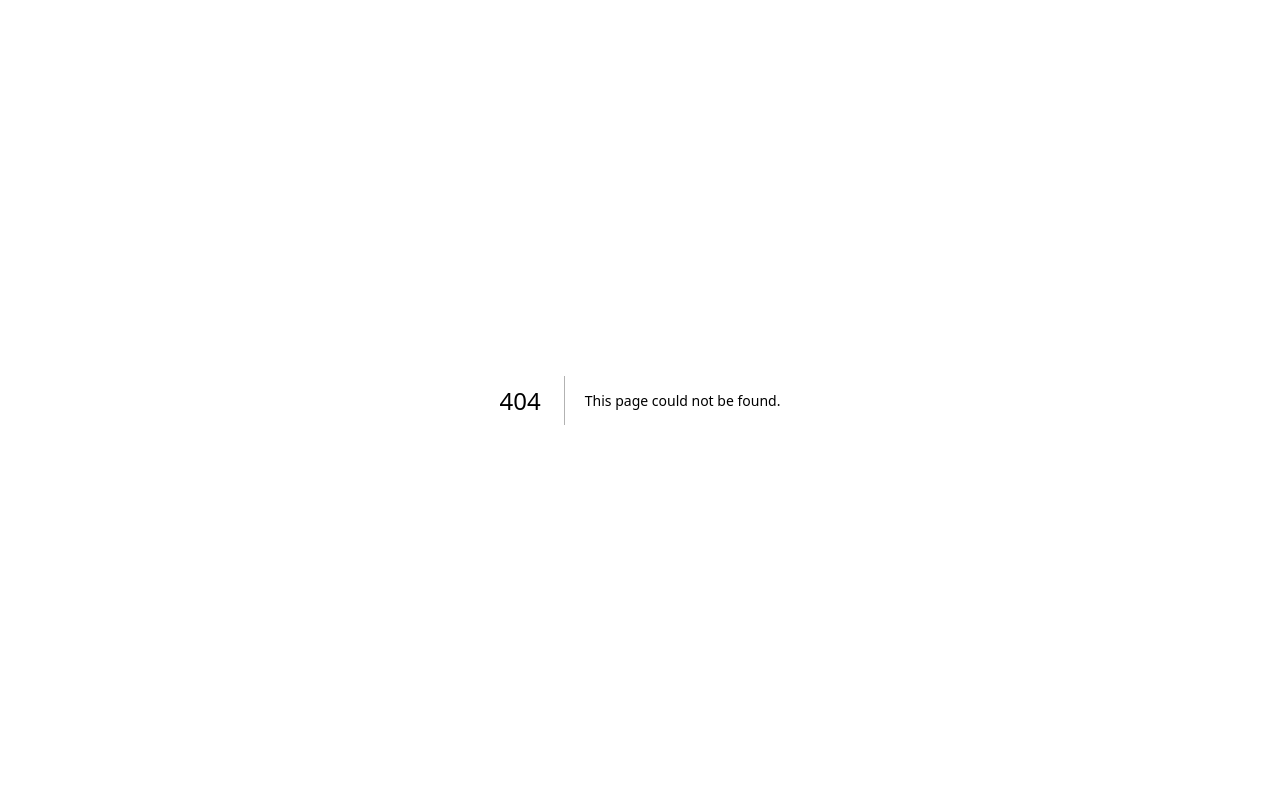
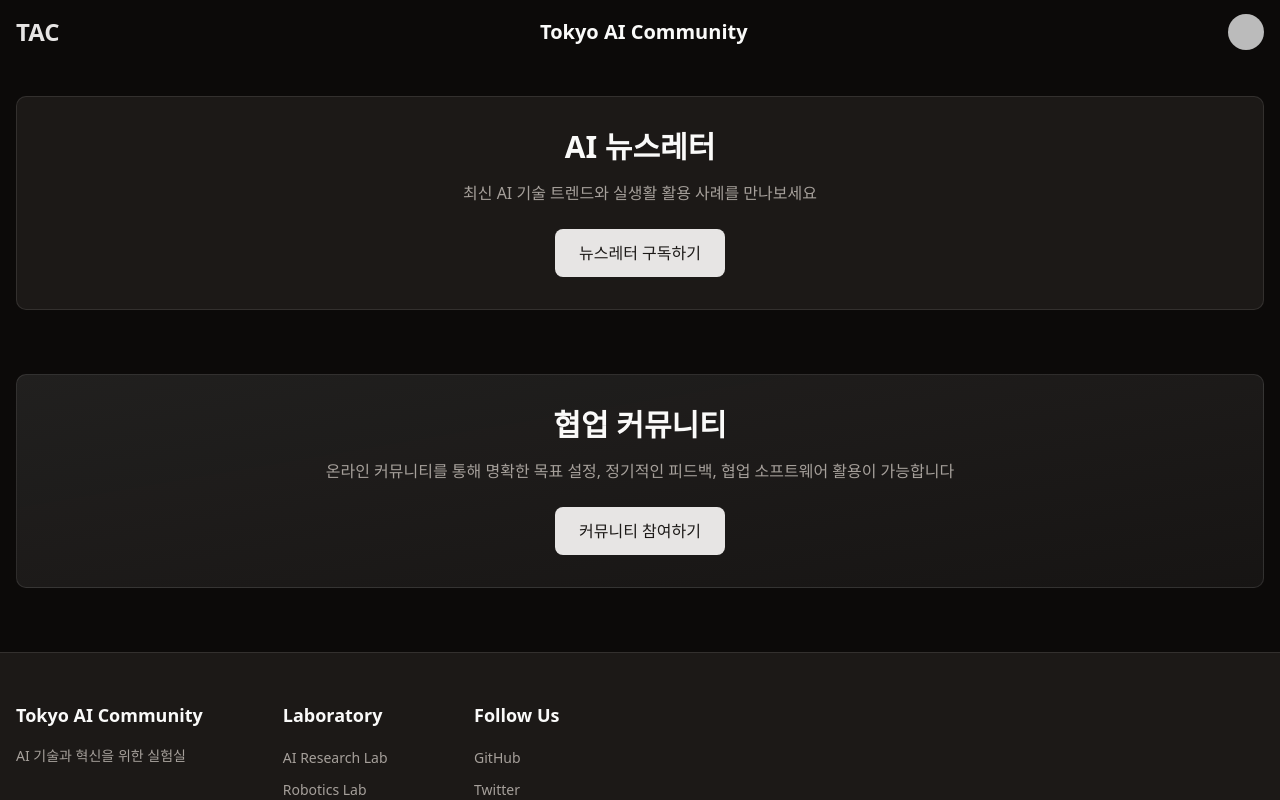
Before and after one commit to Dongoooori/ai-community, a Next.js app: page /home in a window 1280 px wide. Before the commit this address had no page. Shown: the top 800 px of the page. Built offline with nearby package versions, Linux system fonts and the light colour scheme; no server answers; sample sign-in values are in the browser's storage.

Commit message:
fix: refactor and new home page

```diff
--- a/package.json
+++ b/package.json
@@ -13,6 +13,7 @@
     "@prisma/client": "^6.17.1",
     "@radix-ui/react-slot": "^1.2.3",
     "class-variance-authority": "^0.7.1",
+    "classnames": "^2.5.1",
     "clsx": "^2.1.1",
     "framer-motion": "^12.23.22",
     "lucide-react": "^0.544.0",
--- a/src/app/api/auth/[...nextauth]/route.ts
+++ b/src/app/api/auth/[...nextauth]/route.ts
@@ -55,12 +55,12 @@ const handler = NextAuth({
   callbacks: {
     async redirect({ url, baseUrl }) {
       // 로그인 후 리다이렉트 처리
-      // 상대 경로면 baseUrl 추가
+      // callbackUrl이 명시되어 있으면 해당 URL로 이동
       if (url.startsWith("/")) return `${baseUrl}${url}`
       // 같은 도메인이면 허용
       else if (new URL(url).origin === baseUrl) return url
-      // 그 외에는 홈으로
-      return baseUrl
+      // 그 외에는 /home으로
+      return `${baseUrl}/home`
     },
     async jwt({ token, user }) {
       // 로그인 직후 user 정보를 token에 저장
--- a/src/app/auth/signin/page.tsx
+++ b/src/app/auth/signin/page.tsx
@@ -1,60 +1,62 @@
 "use client"
+import Layout from "@/components/Layout"
+import Loading from "@/components/Loading"
 import { signIn, useSession, signOut } from "next-auth/react"
+import { useCallback } from "react"
 
 export default function SignIn() {
   const { data: session, status } = useSession()
 
-  const handleGoogleSignIn = () => {
-    signIn("google", { callbackUrl: "/" })
-  }
+  const handleGoogleSignIn = useCallback(() => {
+    signIn("google", { callbackUrl: "/home" })
+  }, [])
 
-  const handleSignOut = () => {
+  const handleSignOut = useCallback(() => {
     signOut({ callbackUrl: "/" })
-  }
-console.log(status)
+  }, [])
+
   if (status === "loading") {
     return (
-      <div className="min-h-screen flex items-center justify-center bg-gray-50">
-        <div className="text-center">
-          <p className="text-gray-600">로딩 중...</p>
-        </div>
-      </div>
+      <Loading />
     )
   }
 
   if (session) {
     return (
-      <div className="min-h-screen flex items-center justify-center bg-gray-50">
+      <Layout displayFooter={false} className="bg-black">
+        <div className="flex-1 flex items-center justify-center">
           <div className="max-w-md w-full space-y-8 p-8">
             <div>
-            <h2 className="mt-6 text-center text-3xl font-extrabold text-gray-900">
+              <h2 className="mt-6 text-center text-3xl font-extrabold text-white">
                 이미 로그인됨
               </h2>
-            <p className="mt-2 text-center text-sm text-gray-600">
+              <p className="mt-2 text-center text-sm text-white">
                 {session.user?.email}로 로그인되어 있습니다
               </p>
             </div>
             <div className="mt-8 space-y-6">
               <button
                 onClick={handleSignOut}
-              className="group relative w-full flex justify-center py-3 px-4 border border-transparent text-sm font-medium rounded-md text-white bg-red-600 hover:bg-red-700 focus:outline-none focus:ring-2 focus:ring-offset-2 focus:ring-red-500 transition-colors"
+                className="relative w-full flex justify-center py-3 px-4 text-sm font-medium rounded-md text-white bg-gradient-to-r from-purple-300 to-purple-600 cursor-pointer"
               >
                 로그아웃
               </button>
             </div>
           </div>
         </div>
+      </Layout>
     )
   }
 
   return (
-    <div className="min-h-screen flex items-center justify-center bg-gray-50">
+    <Layout displayFooter={false} className="bg-black">
+      <div className="flex-1 flex items-center justify-center">
         <div className="max-w-md w-full space-y-8 p-8">
           <div>
-          <h2 className="mt-6 text-center text-3xl font-extrabold text-gray-900">
+            <h2 className="mt-6 text-center text-3xl font-extrabold text-white">
               로그인
             </h2>
-          <p className="mt-2 text-center text-sm text-gray-600">
+            <p className="mt-2 text-center text-sm text-white">
               Tokyo AI Community에 로그인하세요
             </p>
           </div>
@@ -63,12 +65,13 @@ console.log(status)
             {/* Google 로그인 버튼 */}
             <button
               onClick={handleGoogleSignIn}
-            className="group relative w-full flex justify-center py-3 px-4 border border-transparent text-sm font-medium rounded-md text-white bg-blue-600 hover:bg-blue-700 focus:outline-none focus:ring-2 focus:ring-offset-2 focus:ring-blue-500 transition-colors"
+              className="relative w-full flex justify-center py-3 px-4 text-sm font-medium rounded-md text-white bg-gradient-to-r from-purple-300 to-purple-600 cursor-pointer"
             >
               Google로 로그인
             </button>
           </div>
         </div>
       </div>
+    </Layout>
   )
 }
--- a/src/app/auth/signout/page.tsx
+++ b/src/app/auth/signout/page.tsx
@@ -1,19 +1,19 @@
 "use client"
 import { signOut, useSession } from "next-auth/react"
 import { useRouter } from "next/navigation"
-import { useEffect } from "react"
+import { useCallback, useEffect } from "react"
 
 export default function SignOut() {
   const { data: session, status } = useSession()
   const router = useRouter()
 
-  const handleSignOut = () => {
+  const handleSignOut = useCallback(() => {
     signOut({ callbackUrl: "/" })
-  }
+  }, [])
 
-  const handleCancel = () => {
-    router.push('/')
-  }
+  const handleCancel = useCallback(() => {
+    router.push('/home')
+  }, [router])
 
   // 로그인되지 않은 경우 메인 페이지로 리디렉션
   useEffect(() => {
@@ -37,18 +37,12 @@ export default function SignOut() {
   }
 
   return (
-    <div className="min-h-screen flex items-center justify-center bg-gray-50">
+    <div className="min-h-screen flex items-center justify-center bg-black">
       <div className="max-w-md w-full space-y-8 p-8">
         <div>
-          <h2 className="mt-6 text-center text-3xl font-extrabold text-gray-900">
+          <h2 className="mt-6 text-center text-3xl font-extrabold text-white">
             로그아웃
           </h2>
-          <p className="mt-2 text-center text-sm text-gray-600">
-            정말로 로그아웃하시겠습니까?
-          </p>
-          <p className="mt-1 text-center text-sm text-gray-500">
-            {session.user?.email}
-          </p>
         </div>
         <div className="mt-8 space-y-4">
           <button
--- /dev/null
+++ b/src/app/home/page.tsx
@@ -0,0 +1,73 @@
+'use client';
+
+import { useSession } from 'next-auth/react';
+import { useRouter } from 'next/navigation';
+import { useEffect } from 'react';
+import Layout from '@/components/Layout';
+import Loading from '@/components/Loading';
+
+export default function HomePage() {
+  const { data: session, status } = useSession();
+  const router = useRouter();
+
+  // 로그인하지 않은 사용자는 로그인 페이지로 리다이렉트
+  useEffect(() => {
+    if (status === 'unauthenticated') {
+      router.push('/auth/signin');
+    }
+  }, [status, router]);
+
+  // 로딩 중일 때
+  if (status === 'loading') {
+    return (
+      <Loading />
+    );
+  }
+
+  // 로그인하지 않은 경우 (리다이렉트 전까지 표시)
+  if (!session) {
+    return null;
+  }
+
+  return (
+    <Layout className="bg-background">
+
+      {/* 메인 콘텐츠 */}
+      <div className="pt-24 pb-16 px-4">
+        <div className="max-w-7xl mx-auto">
+
+          {/* 뉴스레터 섹션 */}
+          <section className="mb-16">
+            <div className="bg-card border border-border rounded-lg p-8 text-center">
+              <h2 className="text-3xl font-bold text-foreground mb-4">
+                AI 뉴스레터
+              </h2>
+              <p className="text-muted-foreground mb-6">
+                최신 AI 기술 트렌드와 실생활 활용 사례를 만나보세요
+              </p>
+              <button className="bg-primary text-primary-foreground px-6 py-3 rounded-md font-medium hover:opacity-90 transition-opacity">
+                뉴스레터 구독하기
+              </button>
+            </div>
+          </section>
+
+          {/* 커뮤니티 섹션 */}
+          <section>
+            <div className="bg-gradient-to-br from-primary/10 to-primary/5 border border-border rounded-lg p-8 text-center">
+              <h2 className="text-3xl font-bold text-foreground mb-4">
+                협업 커뮤니티
+              </h2>
+              <p className="text-muted-foreground mb-6 max-w-2xl mx-auto">
+                온라인 커뮤니티를 통해 명확한 목표 설정, 정기적인 피드백, 협업 소프트웨어 활용이 가능합니다
+              </p>
+              <button className="bg-primary text-primary-foreground px-6 py-3 rounded-md font-medium hover:opacity-90 transition-opacity">
+                커뮤니티 참여하기
+              </button>
+            </div>
+          </section>
+        </div>
+      </div>
+
+    </Layout>
+  );
+}
--- a/src/app/page.tsx
+++ b/src/app/page.tsx
@@ -5,6 +5,7 @@ import LabSection from '@/components/LabSection';
 import CommunitySection from '@/components/CommunitySection';
 import Footer from '@/components/Footer';
 import NewsletterSection from '@/components/NewsletterSection';
+import Layout from '@/components/Layout';
 
 // API 데이터 타입 정의
 interface HeroData {
@@ -28,21 +29,6 @@ interface CommunityData {
   image_url: string;
   headline: string;
   description: string;
-}
-
-interface FooterData {
-  brand: {
-    name: string;
-    description: string;
-  };
-  laboratory: Array<{
-    label: string;
-    href: string;
-  }>;
-  social: Array<{
-    label: string;
-    href: string;
-  }>;
 }
 
 interface NewsletterData {
@@ -118,41 +104,20 @@ async function getNewsletterData(): Promise<NewsletterData> {
   };
 }
 
-async function getFooterData(): Promise<FooterData> {
-  return {
-    brand: {
-      name: 'Tokyo AI Community',
-      description: 'AI 기술과 혁신을 위한 실험실',
-    },
-    laboratory: [
-      { label: 'AI Research Lab', href: '#ai-research' },
-      { label: 'Robotics Lab', href: '#robotics' },
-      { label: 'Data Science Lab', href: '#data-science' },
-    ],
-    social: [
-      { label: 'GitHub', href: 'https://github.com' },
-      { label: 'Twitter', href: 'https://twitter.com' },
-      { label: 'LinkedIn', href: 'https://linkedin.com' },
-    ],
-  };
-}
-
 export default async function Home() {
   // 모든 데이터를 병렬로 가져오기
-  const [heroData, labsData, communityData, newsletterData, footerData] = await Promise.all([
+  const [heroData, labsData, communityData, newsletterData] = await Promise.all([
     getHeroData(),
     getLabsData(),
     getCommunityData(),
     getNewsletterData(),
-    getFooterData(),
   ]);
 
   // 실험실 데이터를 position 순으로 정렬
   const sortedLabsData = labsData.sort((a, b) => a.position - b.position);
 
   return (
-    <div className="min-h-screen">
-      <Header />
+    <Layout className="min-h-screen">
 
       {/* 히어로 섹션 */}
       <HeroVideo data={heroData} />
@@ -177,8 +142,6 @@ export default async function Home() {
         <NewsletterSection data={newsletterData} />
       </div>
 
-      {/* 푸터 */}
-      <Footer data={footerData} />
-    </div>
+    </Layout>
   );
 }
--- a/src/components/Footer.tsx
+++ b/src/components/Footer.tsx
@@ -2,37 +2,35 @@
 
 import Link from 'next/link';
 
-interface FooterData {
+const footerData = {
   brand: {
-    name: string;
-    description: string;
-  };
-  laboratory: Array<{
-    label: string;
-    href: string;
-  }>;
-  social: Array<{
-    label: string;
-    href: string;
-  }>;
+    name: 'Tokyo AI Community',
+    description: 'AI 기술과 혁신을 위한 실험실',
+  },
+  laboratory: [
+    { label: 'AI Research Lab', href: '#ai-research' },
+    { label: 'Robotics Lab', href: '#robotics' },
+    { label: 'Data Science Lab', href: '#data-science' },
+  ],
+  social: [
+    { label: 'GitHub', href: 'https://github.com' },
+    { label: 'Twitter', href: 'https://twitter.com' },
+    { label: 'LinkedIn', href: 'https://linkedin.com' },
+  ],
 }
 
-interface FooterProps {
-  data: FooterData;
-}
-
-export default function Footer({ data }: FooterProps) {
+export default function Footer() {
   return (
-    <footer className="bg-card border-t border-border">
+    <footer className="w-full h-full bg-card border-t border-border">
       <div className="w-full px-4 py-12">
         <div className="flex gap-20">
           {/* 브랜드 섹션 */}
           <div className="space-y-4">
             <h3 className="text-lg font-semibold text-foreground">
-              {data.brand.name}
+              {footerData.brand.name}
             </h3>
             <p className="text-muted-foreground text-sm leading-relaxed">
-              {data.brand.description}
+              {footerData.brand.description}
             </p>
           </div>
 
@@ -42,7 +40,7 @@ export default function Footer({ data }: FooterProps) {
               Laboratory
             </h3>
             <ul className="space-y-2">
-              {data.laboratory.map((lab) => (
+              {footerData.laboratory.map((lab) => (
                 <li key={lab.href}>
                   <Link
                     href={lab.href}
@@ -61,7 +59,7 @@ export default function Footer({ data }: FooterProps) {
               Follow Us
             </h3>
             <ul className="space-y-2">
-              {data.social.map((social) => (
+              {footerData.social.map((social) => (
                 <li key={social.href}>
                   <Link
                     href={social.href}
--- a/src/components/Header.tsx
+++ b/src/components/Header.tsx
@@ -5,7 +5,7 @@ import useScroll from '@/hooks/useScroll';
 import { useSession } from 'next-auth/react';
 import { useRouter } from 'next/navigation';
 import Image from 'next/image';
-import { useState, useRef, useEffect } from 'react';
+import { useState, useRef, useEffect, useCallback } from 'react';
 
 export default function Header() {
   const { completion, isScrolled } = useScroll();
@@ -14,13 +14,21 @@ export default function Header() {
   const [isDropdownOpen, setIsDropdownOpen] = useState(false);
   const dropdownRef = useRef<HTMLDivElement>(null);
 
-  const handleLogoClick = () => {
-    window.location.reload();
-  };
+  const handleLogoClick = useCallback(() => {
+    if(session) {
+      router.push('/home');
+    } else {
+      router.push('/');
+    }
+  }, [router, session]);
 
-  const handleLogin = () => {
-    router.push('/auth/signin');
-  };
+  const handleLogin = useCallback(() => {
+    if(session) {
+      router.push('/home');
+    } else {
+      router.push('/auth/signin');
+    }
+  }, [router, session]);
 
   // 드롭다운 외부 클릭 시 닫기
   useEffect(() => {
--- /dev/null
+++ b/src/components/Layout/index.tsx
@@ -0,0 +1,19 @@
+import classNames from "classnames";
+import Footer from "../Footer";
+import Header from "../Header";
+
+interface LayoutProps {
+  children: React.ReactNode;
+  className: string;
+  displayFooter?: boolean;
+}
+
+export default function Layout({ children, className, displayFooter = true }: LayoutProps) {
+  return (
+    <main className={classNames("min-h-screen flex flex-col",className)}>
+      <Header />
+      {children}
+      {displayFooter && <Footer />}
+    </main>
+  )
+}
--- /dev/null
+++ b/src/components/Loading/index.tsx
@@ -0,0 +1,10 @@
+export default function Loading() {
+  return (
+    <div className="min-h-screen flex items-center justify-center bg-background">
+      <div className="text-center">
+        <div className="animate-spin rounded-full h-12 w-12 border-b-2 border-primary mx-auto mb-4"></div>
+        <p className="text-foreground">로딩 중...</p>
+      </div>
+    </div>
+  )
+}
```
Also changed, not shown: 1 other file (tests, documents, lock files or other folders). Lines whose indentation alone changed are shown as unchanged.
